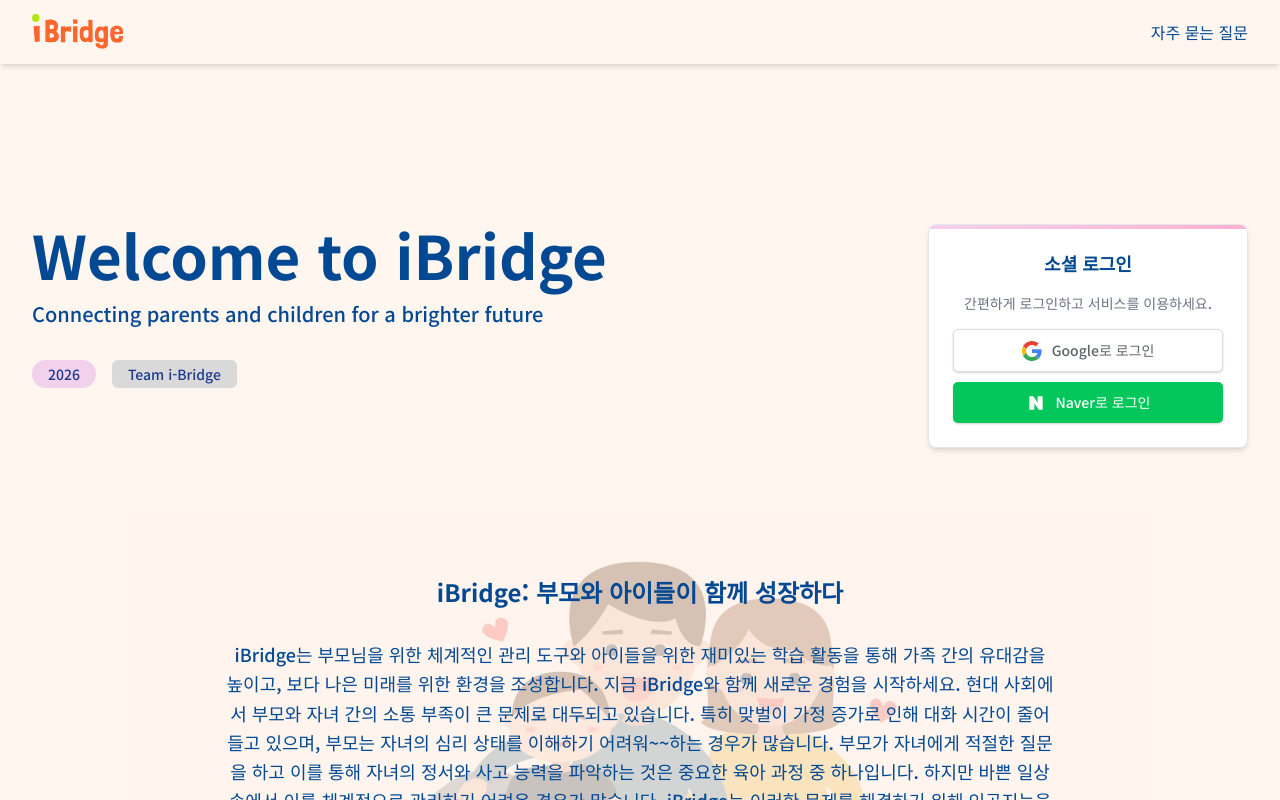
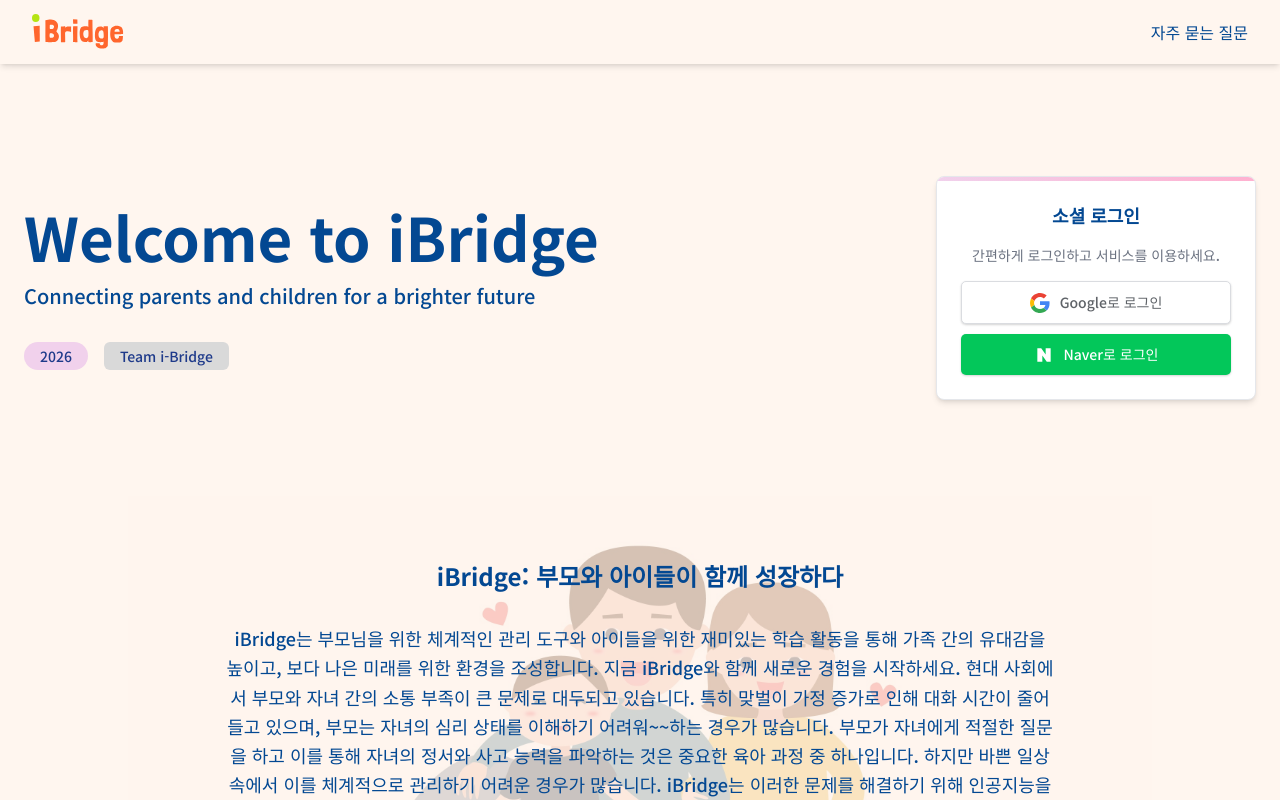
Before and after one commit to i-Bridge/front-ibridge-2025, a Next.js app: page / in a window 1280 px wide. Shown: the top 800 px of the page. Built offline with nearby package versions, Linux system fonts and the light colour scheme; no server answers.

Commit message:
Design: 디자인 1차마무리

```diff
--- a/src/app/(start)/page.tsx
+++ b/src/app/(start)/page.tsx
@@ -19,7 +19,7 @@
   };
 
   return (
-    <div className="min-h-screen relative">
+    <div className="min-h-screen flex flex-col relative">
       <header className="fixed top-0 left-0 right-0 bg-i-ivory bg-opacity-95 z-50 shadow-md">
         <nav className="max-w-7xl mx-auto px-8 py-3 flex justify-between items-center">
           <Image
@@ -40,9 +40,11 @@
         </nav>
       </header>
 
-      <main className="mx-auto px-8 pt-24 relative z-10">
-        <motion.section
-          className="flex justify-between items-start mb-16 mt-12"
+      <main className="flex-grow">
+        {/* Hero Section */}
+        <section className="bg-i-ivory py-24 px-6">
+          <motion.div
+            className="max-w-7xl mx-auto flex justify-between items-center"
             initial="hidden"
             animate="visible"
             variants={sectionVariants}
@@ -78,7 +80,8 @@
                 </div>
               </div>
             </div>
-        </motion.section>
+          </motion.div>
+        </section>
 
         <div className="max-w-5xl mx-auto px-16 mb-32 relative">
           {/* 배경 이미지 및 투명 오버레이 */}
```
Lines whose indentation alone changed are shown as unchanged.
